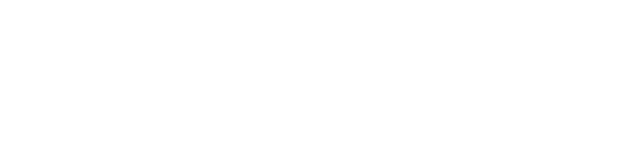
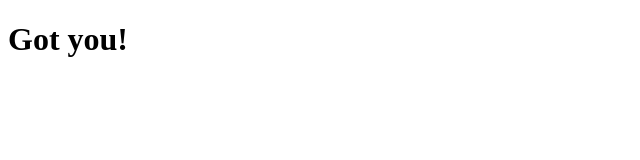
Before and after one commit to tkyoun0421/developer, a plain HTML site: page index.html in a window 1280 px wide. Shown: the whole page, without its empty margins (0-640 px from the left). Drawn offline with Linux system fonts and the light colour scheme.

Commit message:
HTML In JavaScript

```diff
--- a/index.html
+++ b/index.html
@@ -7,6 +7,7 @@
     <title>Document</title>
 </head>
 <body>
-    <script src="./js/thedocumentobject.js"></script>
+    <h1 id="title" class="hello">Grab me!</h1>
+    <script src="./js/htmlInJavascript.js"></script>
 </body>
 </html>
--- /dev/null
+++ b/js/htmlInJavascript.js
@@ -0,0 +1,7 @@
+const title = document.getElementById("title");
+
+
+title.innerText = "Got you!";
+
+
+console.log(title.className);
```
